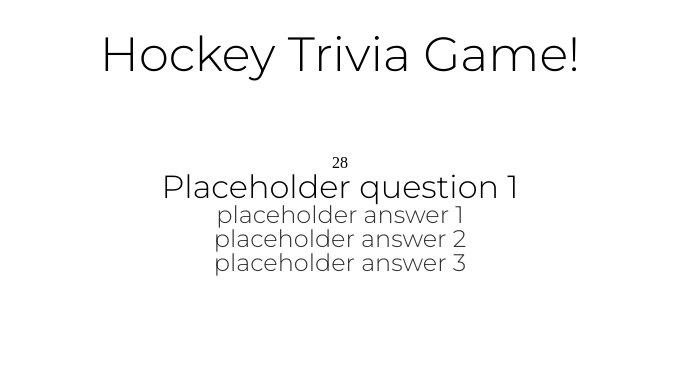
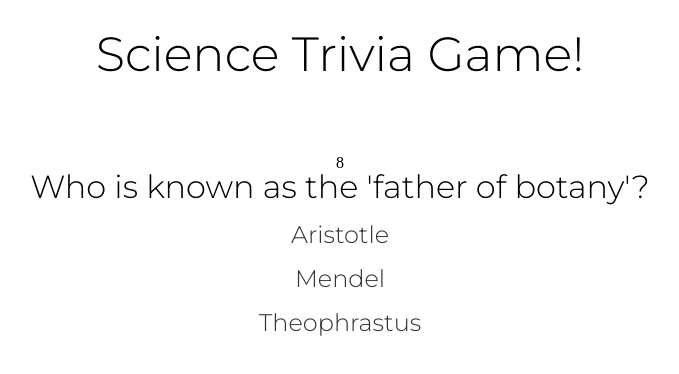
Before and after one commit to grossmi4/TriviaGame, a plain HTML site: page index.html in a window 1280 px wide. Both pictures are taken after a click on the button "Start Game". Shown: the whole page, without its empty margins (300-979 px from the left). Drawn offline with nearby package versions, Linux system fonts and the light colour scheme.

Commit message:
minor changes to css, still ugly

```diff
--- a/assets/css/style.css
+++ b/assets/css/style.css
@@ -43,6 +43,10 @@ h2{
   color: #333333;
   margin: auto;
 }
+
+.answerContainer{
+  margin: 20px auto;
+}
 .answer {
   font-family: 'Montserrat', sans-serif;
   font-size: 150%;
--- a/assets/javascript/app.js
+++ b/assets/javascript/app.js
@@ -2,24 +2,31 @@ let intervalId;
 
 const quiz = {
   questions: [
-    {question: `Placeholder question 1`,
-     answers: [`placeholder answer 1`, `placeholder answer 2`, `placeholder answer 3`],
-      correctAnswer: `placeholder answer 1`
+    {question: `Who is known as the 'father of botany'?`,
+     answers: [`Aristotle`, `Mendel`, `Theophrastus`],
+      correctAnswer: `Theophrastus`
     },
-    {question: `Placeholder question 2`,
-      answers: [`placeholder answer 1`, `placeholder answer 2`, `placeholder answer 3`],
-      correctAnswer: `placeholder answer 2`
+    {question: `In geology, what is the name given to naturally occuring molten rock material generated and found within the Earth?`,
+      answers: [`Lava`, `Magma`, `Igneous Rock`],
+      correctAnswer: `Magma`
     },
-    {question: `Placeholder question 3`,
-      answers: [`placeholder answer 1`, `placeholder answer 2`, `placeholder answer 3`],
-      correctAnswer: `placeholder answer 3`
+    {question: `All plant leaves are connected to the stem by a thin stalk. What is this stalk called?`,
+      answers: [`Stem`, `Blade`, `Petiole`],
+      correctAnswer: `Petiole`
+    },
+    {question: `Which unit of energy was named in honour of an English scientist of the 19th century?`,
+      answers: [`Hertz`, `Joule`, `Farad`],
+      correctAnswer: `Petiole`
+    },
+    {question: `What substance produced from the plant is used to create its cell walls?`,
+      answers: [`Lignin`, `Ligature`, `Cellulose`],
+      correctAnswer: `Cellulose`
     }
   ]
 };
 
 let game = {
   clockTimer: 0,
-  intervalId,
   questionIndex: 0,
   correctCount: 0,
   incorrectCount: 0,
@@ -66,16 +73,17 @@ let game = {
    $("#answers").empty();
    $("#question").text(quiz.questions[qIndex].question);
    for(answer of quiz.questions[qIndex].answers) {
-     let newAnswer = $("<span class='answer'>");
-     newAnswer.text(answer);
-     $("#answers").append(newAnswer).append("<br>");
+     let newAnswer = $("<span class='answer'>").text(answer);
+     let newDiv = $("<div class='answerContainer'>");
+     newDiv.append(newAnswer);
+     $("#answers").append(newDiv);
    }
    $(document).on("click",".answer",this.selectAnswer); //add listener
    this.startQTimer()
   },
 
   startQTimer: function() {
-    game.clockTimer = 30;
+    game.clockTimer = 10;
     $("#timer").text(game.clockTimer);
     intervalId = setInterval(game.clockStep,1000);
   },
@@ -90,6 +98,9 @@ let game = {
   },
 
   timeOut: function() {
+    $(document).off("click",".answer",this.selectAnswer);
+    game.questionIndex++;
+    game.incorrectCount++;
     $("#after-question").text("Out of time!");
     setTimeout(function(){
       $("#after-question").empty();
--- a/index.html
+++ b/index.html
@@ -9,7 +9,7 @@
 </head>
 <body>
 
-<div id="title"><h1>Hockey Trivia Game!</h1></div>
+<div id="title"><h1>Science Trivia Game!</h1></div>
 <div id="start-btn-container">
   <button id="start-btn">Start Game</button>
 </div>
```
